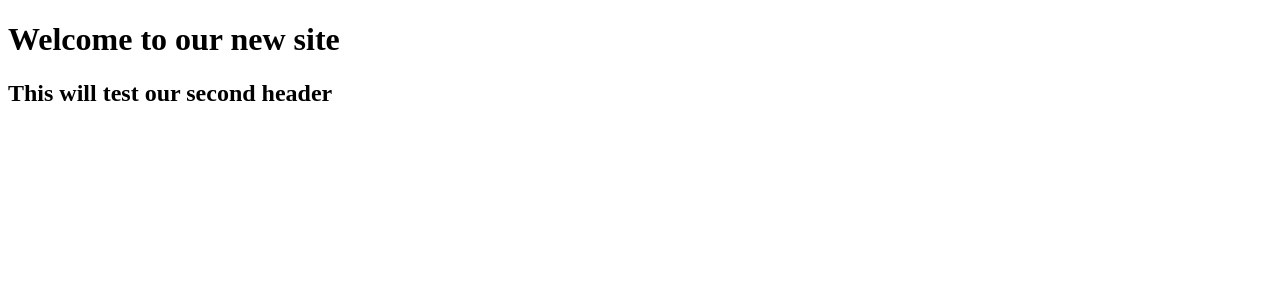
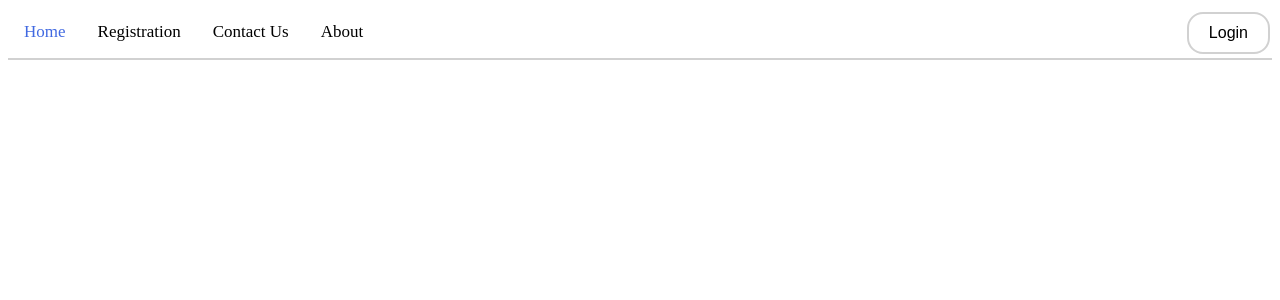
Before and after one commit to kxl141230/LaredoPremier, an Angular app: page / in a window 1280 px wide. Shown: the top 300 px of the page. Built offline with nearby package versions, Linux system fonts and the light colour scheme.

Commit message:
feature/Navbar creating the initial navbar

```diff
--- a/src/app/app.component.css
+++ b/src/app/app.component.css
@@ -0,0 +1,57 @@
+.topnav {
+    background-color: rgba(51, 51, 51, 0);
+    overflow: hidden;
+    /* padding: 2px 10px; */
+    border-bottom: 2px solid rgba(143, 143, 143, 0.411);
+    /* border-top: 2px solid rgba(0, 0, 0, 0.411); */
+}
+
+.topnav a {
+    float: left;
+    color: #000000;
+    text-align: center;
+    padding: 14px 16px;
+    text-decoration: none;
+    font-size: 17px;
+}
+
+.topnav a:hover {
+    background-color: rgba(231, 231, 231, 0.541);
+    color: royalblue;
+}
+
+.topnav a.active {
+    /* background-color: #0b65eb6c; */
+    color: royalblue;
+}
+
+.rightnav {
+    float: right;
+}
+
+.button {
+    background-color: transparent;
+    border: solid 2px rgba(143, 143, 143, 0.411);
+    color: black;
+    padding: 10px;
+    text-align: center;
+    text-decoration: none;
+    display: inline-block;
+    font-size: 16px;
+    margin: 4px 2px;
+    cursor: pointer;
+}
+
+.button5 {
+    border-radius: 16px;
+    padding-left: 20px;
+    padding-right: 20px;
+}
+
+.button5:hover {
+    color: royalblue;
+}
+
+.button:hover {
+    background-color: rgba(231, 231, 231, 0.541);
+}
--- a/src/app/app.component.html
+++ b/src/app/app.component.html
@@ -1,4 +1,23 @@
-<div>
-  <h1>Welcome to our new site</h1>
-  <h2>This will test our second header</h2>
+
+<div class="topnav">
+  <a class="active" href = "#home">Home</a>
+  <a href="#registration">Registration</a>
+  <a href="#contacts">Contact Us</a>
+  <a href="#about">About</a>
+  <div class="rightnav">
+    <!-- <a href="login">Login</a> -->
+    <button class="button button5">Login</button>
+  </div>
 </div>
+
+
+
+<!----
+<mdb-navbar SideClass="navbar navbar-expand-lg navbar-dark indigo">
+
+  <mdb-navbar-brand><a class="navbar-brand" href="#">Navbar</a></mdb-navbar-brand>
+
+
+
+</mdb-navbar>
+-->
```
